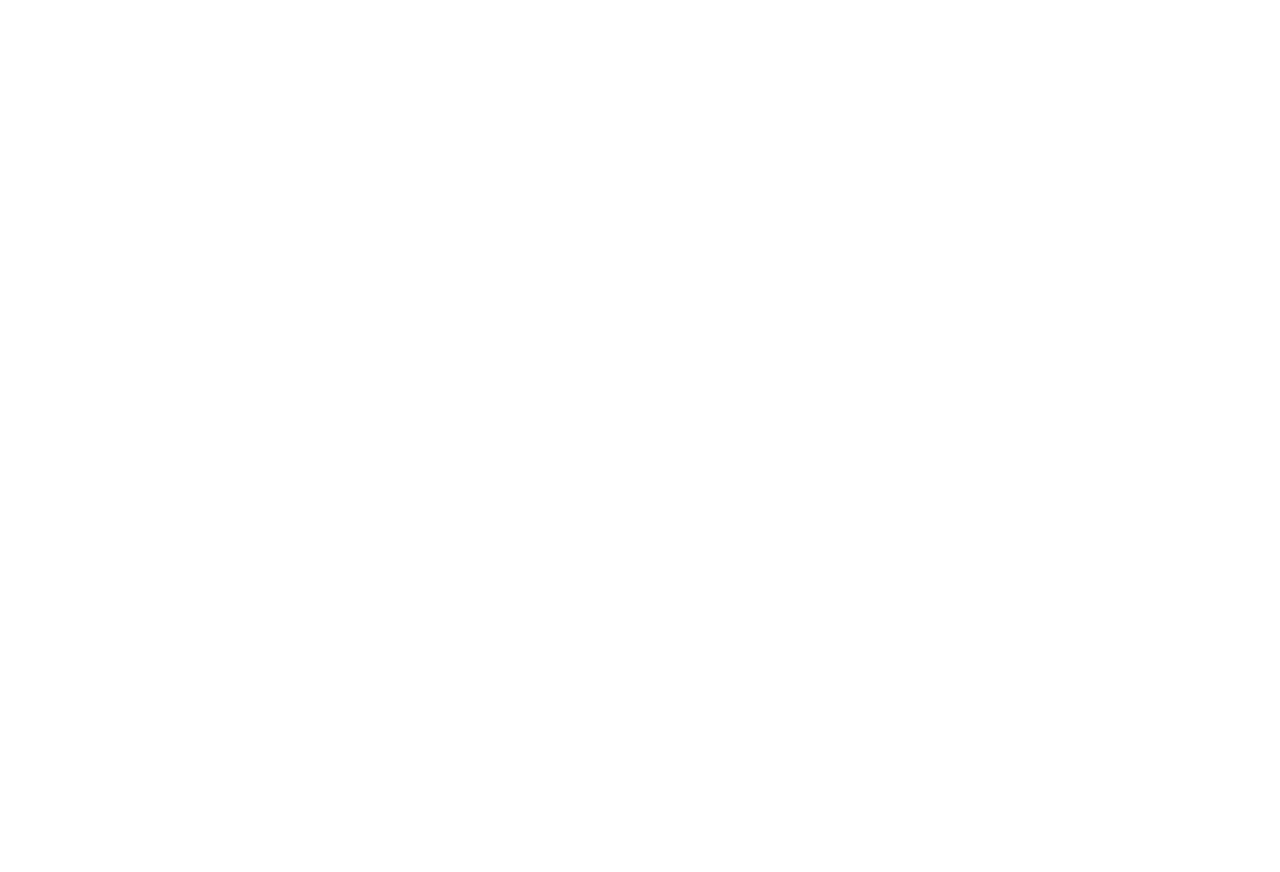
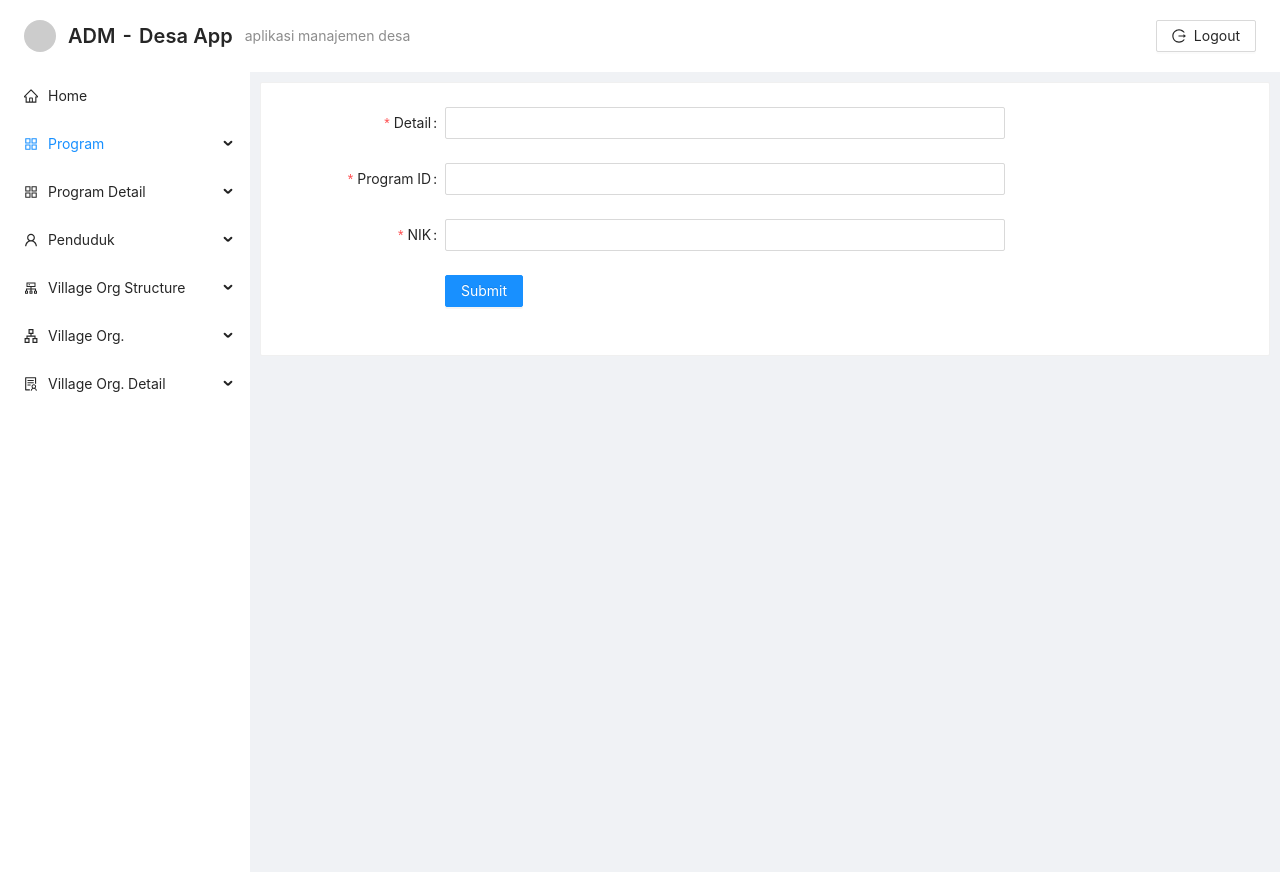
Before and after one commit to sopianipin/adm-desa-fe, a React (Create React App) app: page /add-program-detail in a window 1280 px wide. Before the commit this address had no page. Before the commit the page ends 800 px from the top, so only its background shows below. Built offline with nearby package versions, Linux system fonts and the light colour scheme.

Commit message:
add program detail and update router and navigation

```diff
--- a/src/App.js
+++ b/src/App.js
@@ -1,30 +1,43 @@
 import React from "react";
-import { Button, Card, PageHeader } from "antd";
+import { Avatar, Button, Card, PageHeader } from "antd";
 import { Link, Outlet } from "react-router-dom";
 import "./App.css";
 
 import { Layout, Menu } from "antd";
 import {
+  HomeOutlined,
   AppstoreOutlined,
-  MailOutlined,
-  SettingOutlined,
-  HomeOutlined,
-  LogoutOutlined,
+  UserOutlined,
+  ClusterOutlined,
+  ApartmentOutlined,
+  SolutionOutlined,
+  UnorderedListOutlined,
+  PlusOutlined,
+  LogoutOutlined
 } from "@ant-design/icons";
 
 const { Sider, Content } = Layout;
 const { SubMenu } = Menu;
 
 function App() {
+  const avatar = (
+    <Avatar
+      size="large"
+      src={"https://joesch.moe/api/v1/random?key=1"}
+      alt="User Avatar"
+      style={{ backgroundColor: "#87d068" }}
+    />
+  );
   return (
     <>
       <PageHeader
         className="site-page-header"
         // onBack={() => null}
+        avatar={avatar}
         extra={[
           <Button
             key="1"
-            icon={<LogoutOutlined/>}
+            icon={<LogoutOutlined />}
             type="default"
             // onClick={handleLogout}
           >
@@ -35,22 +48,82 @@
         subTitle="aplikasi manajemen desa"
       />
       <Layout style={{ minHeight: "100vh" }}>
-        <Sider width={200} className="site-layout-background">
+        <Sider width={250} className="site-layout-background">
           <Menu
             mode="inline"
             defaultSelectedKeys={["1"]}
-            defaultOpenKeys={["sub1"]}
+            // defaultOpenKeys={["sub1", "sub2", "sub3", "sub4", "sub5"]}
             style={{ height: "100%", borderRight: 0 }}
           >
             <Menu.Item icon={<HomeOutlined />}>
               <Link to={"/"}>Home</Link>
             </Menu.Item>
-            <SubMenu key="sub1" icon={<MailOutlined />} title="Program">
-              <Menu.Item key="1" icon={<AppstoreOutlined />}>
+            <SubMenu key="sub1" icon={<AppstoreOutlined />} title="Program">
+              <Menu.Item key="1" icon={<UnorderedListOutlined />}>
                 <Link to={"/list-program"}>List Programs</Link>
               </Menu.Item>
-              <Menu.Item key="2" icon={<SettingOutlined />}>
-                <Link to={"/add-program"}></Link>Add Program
+              <Menu.Item key="2" icon={<PlusOutlined />}>
+                <Link to={"/add-program"}>Add Program</Link>
+              </Menu.Item>
+            </SubMenu>
+            <SubMenu key="sub6" icon={<AppstoreOutlined />} title="Program Detail">
+              <Menu.Item key="11" icon={<UnorderedListOutlined />}>
+                <Link to={"/list-program-detail"}>List Programs Detail</Link>
+              </Menu.Item>
+              <Menu.Item key="12" icon={<PlusOutlined />}>
+                <Link to={"/add-program-detail"}>Add Program Detail</Link>
+              </Menu.Item>
+            </SubMenu>
+            <SubMenu key="sub2" icon={<UserOutlined />} title="Penduduk">
+              <Menu.Item key="3" icon={<UnorderedListOutlined />}>
+                <Link to={"/list-penduduk"}>List Penduduk</Link>
+              </Menu.Item>
+              <Menu.Item key="4" icon={<PlusOutlined />}>
+                <Link to={"/add-penduduk"}>Add Penduduk</Link>
+              </Menu.Item>
+            </SubMenu>
+            <SubMenu
+              key="sub3"
+              icon={<ClusterOutlined />}
+              title="Village Org Structure"
+            >
+              <Menu.Item key="5" icon={<UnorderedListOutlined />}>
+                <Link to={"/list-village-org-structure"}>
+                  List Village Org. Structure
+                </Link>
+              </Menu.Item>
+              <Menu.Item key="6" icon={<PlusOutlined />}>
+                <Link to={"/add-village-org-structure"}>
+                  Add Village Org. Structure
+                </Link>
+              </Menu.Item>
+            </SubMenu>
+            <SubMenu
+              key="sub4"
+              icon={<ApartmentOutlined />}
+              title="Village Org."
+            >
+              <Menu.Item key="7" icon={<UnorderedListOutlined />}>
+                <Link to={"/list-village-org"}>List Village Org.</Link>
+              </Menu.Item>
+              <Menu.Item key="8" icon={<PlusOutlined />}>
+                <Link to={"/add-village-org"}>Add Village Org.</Link>
+              </Menu.Item>
+            </SubMenu>
+            <SubMenu
+              key="sub5"
+              icon={<SolutionOutlined />}
+              title="Village Org. Detail"
+            >
+              <Menu.Item key="9" icon={<UnorderedListOutlined />}>
+                <Link to={"/list-village-org-detail"}>
+                  List Village Org. Detail
+                </Link>
+              </Menu.Item>
+              <Menu.Item key="10" icon={<PlusOutlined />}>
+                <Link to={"/add-village-org-detail"}>
+                  Add Village Org. Detail
+                </Link>
               </Menu.Item>
             </SubMenu>
           </Menu>
--- /dev/null
+++ b/src/component/program-detail/AddProgramDetail.jsx
@@ -0,0 +1,90 @@
+import { Form, Input, Button } from 'antd';
+import { useNavigate } from 'react-router-dom';
+
+const AddProgramDetail = () => {
+    const navigate = useNavigate()
+  const onFinish = async (values) => {
+    try {
+      const response = await fetch('http://localhost:8080/program-details', {
+        method: 'POST',
+        headers: {
+          'Content-Type': 'application/json'
+        },
+        body: JSON.stringify(values)
+      });
+      const data = await response.json();
+      console.log(data);
+      navigate("/list-program-detail")
+      // do something after successful post
+    } catch (error) {
+      console.error(error);
+      // handle error
+    }
+  };
+
+  const onFinishFailed = (errorInfo) => {
+    console.log('Failed:', errorInfo);
+  };
+
+  return (
+    <Form
+      name="add_program_detail"
+      onFinish={onFinish}
+      onFinishFailed={onFinishFailed}
+      labelCol={{ span: 4 }}
+      wrapperCol={{ span: 14 }}
+    >
+      <Form.Item
+        label="Detail"
+        name="detail"
+        rules={[
+          {
+            required: true,
+            message: 'Please input the detail!',
+          },
+        ]}
+      >
+        <Input />
+      </Form.Item>
+
+      <Form.Item
+        label="Program ID"
+        name="programId"
+        rules={[
+          {
+            required: true,
+            message: 'Please input the ProgramID!',
+          },
+        ]}
+      >
+        <Input type="number" />
+      </Form.Item>
+
+      <Form.Item
+        label="NIK"
+        name="nik"
+        rules={[
+          {
+            required: true,
+            message: 'Please input the NIK!',
+          },
+        ]}
+      >
+        <Input />
+      </Form.Item>
+
+      <Form.Item
+        wrapperCol={{
+          offset: 4,
+          span: 14,
+        }}
+      >
+        <Button type="primary" htmlType="submit">
+          Submit
+        </Button>
+      </Form.Item>
+    </Form>
+  );
+};
+
+export default AddProgramDetail;
--- /dev/null
+++ b/src/component/program-detail/ListProgramDetail.jsx
@@ -0,0 +1,82 @@
+import { DeleteOutlined, EditOutlined,PlusOutlined  } from "@ant-design/icons";
+import { Button, Space, Table } from "antd";
+import { useEffect, useState } from "react";
+import { Link } from "react-router-dom";
+
+const ListProgramDetail = () => {
+  const [data, setData] = useState([]);
+  const [loading, setLoading] = useState(true);
+
+  const fetchData = async () => {
+    // replace this with your API call to retrieve the data
+    const response = await fetch("http://localhost:8080/program-details");
+    const result = await response.json();
+    setData(result);
+    setLoading(false);
+  };
+
+  useEffect(() => {
+    fetchData();
+  }, []);
+
+  const columns = [
+    {
+      title: "ID",
+      dataIndex: "id",
+      key: "id",
+    },
+    {
+      title: "Program ID",
+      dataIndex: "programId",
+      key: "programId",
+    },
+    {
+      title: "NIK",
+      dataIndex: "nik",
+      key: "nik",
+    },
+    {
+      title: "Detail",
+      dataIndex: "detail",
+      key: "detail",
+    },
+    {
+      title: "Actions",
+      key: "actions",
+      render: (_, record) => (
+        <Space size="middle">
+          <Button icon={<EditOutlined />} onClick={() => handleEdit(record)}>
+            Edit
+          </Button>
+          <Button
+            icon={<DeleteOutlined />}
+            danger
+            onClick={() => handleDelete(record)}
+          >
+            Delete
+          </Button>
+        </Space>
+      ),
+    },
+  ];
+
+  const handleEdit = (record) => {};
+
+  const handleDelete = (record) => {
+    // replace this with your API call to delete the data
+    console.log("Delete:", record);
+  };
+
+  return (
+    <>
+      <Link to="/add-program-detail">
+        <Button type="primary" icon={<PlusOutlined />}>
+          Add Data
+        </Button>
+      </Link> <br /> <br />
+      <Table columns={columns} dataSource={data} loading={loading} />
+    </>
+  );
+};
+
+export default ListProgramDetail;
--- a/src/component/program/EditProgram.jsx
+++ b/src/component/program/EditProgram.jsx
@@ -5,7 +5,6 @@
 
 const EditProgram = () => {
   const [form] = Form.useForm();
-  const [program, setProgram] = useState({});
   const { id } = useParams();
   const navigate = useNavigate();
 
@@ -13,7 +12,6 @@
     fetch(`http://localhost:8080/programs/${id}`)
       .then((response) => response.json())
       .then((data) => {
-        setProgram(data);
         form.setFieldsValue({
           programName: data.programName,
           details: data.details,
--- a/src/router/router.jsx
+++ b/src/router/router.jsx
@@ -3,17 +3,17 @@
 import App from "../App";
 import LoginComponent from "../auth/LoginComponent";
 import Home from "../component/Home";
+import AddProgramDetail from "../component/program-detail/AddProgramDetail";
+import ListProgramDetail from "../component/program-detail/ListProgramDetail";
 import AddProgram from "../component/program/AddProgram";
 import EditProgram from "../component/program/EditProgram";
 import ListProgram from "../component/program/ListProgram";
 
 const RouterComponent = () => {
-  let r = useRoutes([
+  const r = useRoutes([
     {
       path: "/",
       element: <App />,
-      // element: isLoggin ? <App /> : <LoginComponent />,
-      // errorElement: <PageNotFoundComponent />,
       children: [
         {
           index: true,
@@ -31,6 +31,50 @@
           path: "/edit-program/:id",
           element: <EditProgram />,
         },
+        {
+          path: "/list-program-detail",
+          element: <ListProgramDetail />,
+        },
+        {
+          path: "/add-program-detail",
+          element: <AddProgramDetail />,
+        },
+        // {
+        //   path: "/edit-program-detail/:id",
+        //   element: <EditProgramDetail />,
+        // },
+        // {
+        //   path: "/list-penduduk",
+        //   element: <ListPenduduk />,
+        // },
+        // {
+        //   path: "/add-penduduk",
+        //   element: <AddPenduduk />,
+        // },
+        // {
+        //   path: "/list-village-org-structure",
+        //   element: <ListVillageOrgStructure />,
+        // },
+        // {
+        //   path: "/add-village-org-structure",
+        //   element: <AddVillageOrgStructure />,
+        // },
+        // {
+        //   path: "/list-village-org",
+        //   element: <ListVillageOrg />,
+        // },
+        // {
+        //   path: "/add-village-org",
+        //   element: <AddVillageOrg />,
+        // },
+        // {
+        //   path: "/list-village-org-detail",
+        //   element: <ListVillageOrgDetail />,
+        // },
+        // {
+        //   path: "/add-village-org-detail",
+        //   element: <AddVillageOrgDetail />,
+        // },
       ],
     },
     {
```
